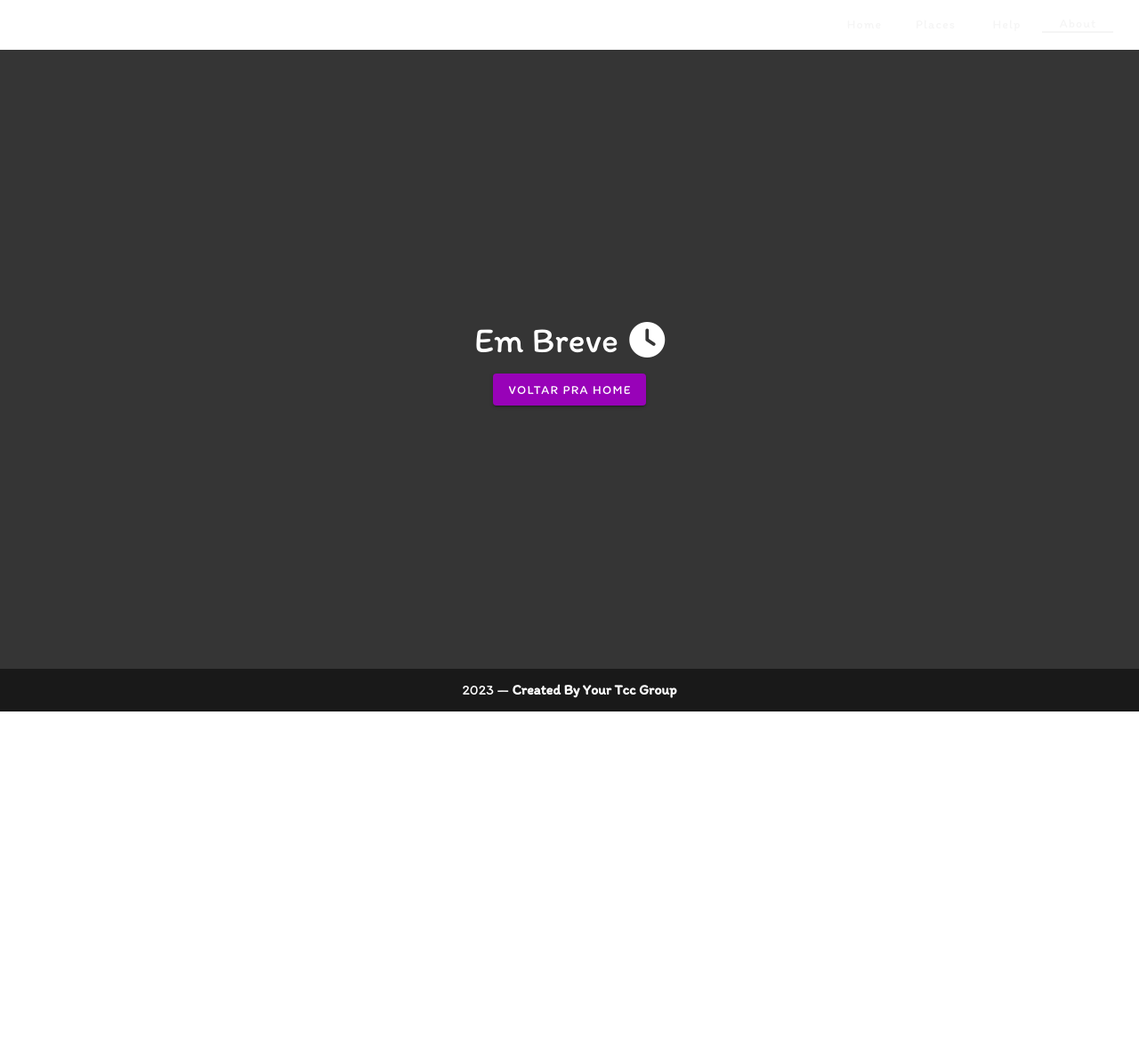
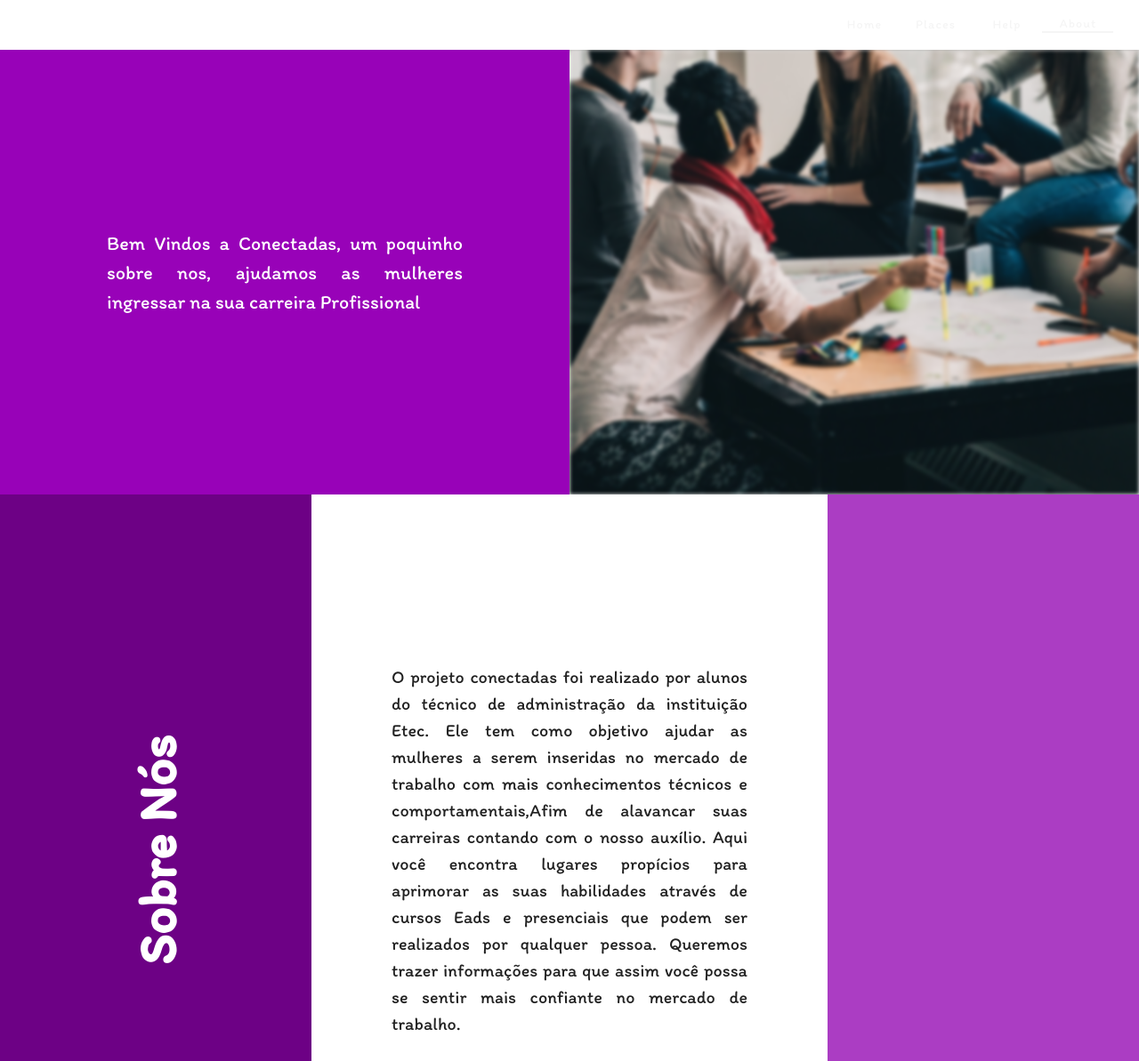
Before and after one commit to JValentim0707/conectadas, a Vue app: page /sobre in a window 1280 px wide. Shown: the top 1193 px of the page at 89% size. Before the commit the page ends 800 px from the top, so only its background shows below. Built offline with nearby package versions, Linux system fonts and the light colour scheme.

Commit message:
About Page

```diff
--- /dev/null
+++ b/src/components/AboutPage.vue
@@ -0,0 +1,122 @@
+<template>
+  <div class="container-wrapper">
+    <div class="container-content">
+      <div class="container-text">
+        <div>Bem Vindos a Conectadas, um poquinho sobre nos, ajudamos as mulheres ingressar na sua carreira Profissional</div>
+      </div>
+      <div class="content-image">
+        <v-img
+          lazy-src="../assets/womans-group.jpg"
+          src="../assets/womans-group.jpg"
+          max-width="100%"
+          height="100%"
+        ></v-img>
+      </div>
+    </div>
+    <div class="content-main">
+      <div class="first-box"><div>Sobre Nós</div></div>
+      <div class="box-content">
+        <div>
+          O projeto conectadas foi realizado por alunos do técnico de administração da instituição Etec. Ele tem como objetivo ajudar as mulheres a serem inseridas no mercado de trabalho com mais conhecimentos técnicos e comportamentais,Afim de alavancar suas carreiras contando com o nosso auxílio.
+          Aqui você encontra lugares propícios para aprimorar as suas habilidades através de cursos Eads e presenciais que podem ser realizados por qualquer pessoa.
+          Queremos trazer informações para que assim você possa se sentir mais confiante no mercado de trabalho.
+        </div>
+      </div>
+      <div class="second-box"></div>
+    </div>
+    <div class="container-content">
+      <div class="container-text dark-purple">
+        <div> Nossa Equipe é feita por X pessoas dando o seu melhor pra entregar pra vocês mulheres uma melhor experiencia proffiocional</div>
+      </div>
+      <div class="content-image">
+        <v-img
+          lazy-src="../assets/womans-group.jpg"
+          src="../assets/coworking.jpg"
+          max-width="100%"
+          height="100%"
+        ></v-img>
+      </div>
+    </div>
+  </div>
+</template>
+
+<script>
+export default {
+  name: 'AboutPage',
+  props: {
+    // msg: String
+  },
+  data: () => {
+    return {
+    }
+  },
+}
+</script>
+
+<!-- Add "scoped" attribute to limit CSS to this component only -->
+<style scoped lang="scss">
+.container-content{
+ display: flex;
+ widows: 100%;
+ height: 500px;
+ .container-text {
+  display: flex;
+  width: 50%;
+  height: 100%;
+  background-color: #9802B8;
+  justify-content: center;
+  align-items: center;
+  color: white;
+  div {
+    width: 400px !important;
+    font-size: 22px;
+    text-align: justify;
+  }
+ }
+
+ .dark-purple {
+  background-color: #2E0138 !important;
+ }
+ .content-image {
+  width: 50%;
+ }
+}
+.content-main {
+width: 100%;
+display: flex;
+justify-content: space-between;
+
+  .first-box {
+    background-color: #6D0185;
+    min-width: 350px;
+    height: 800px;
+    display: flex;
+    align-items: center;
+    justify-content: center;
+    div {
+      color: white;
+      font-weight: bold;
+      font-size: 60px;
+      writing-mode: vertical-rl ;
+      transform: rotate(180deg);
+    }
+  }
+
+  .box-content {
+    display: flex;
+    align-items: center;
+    justify-content: center;
+    div {
+      max-width: 400px;
+      font-size: 20px;
+      text-align: justify;
+    }
+  }
+
+  .second-box {
+    background-color: #AB3DC3;
+    min-width: 350px;
+    height: 800px;
+  }
+}
+</style>
--- a/src/components/ComingSoon.vue
+++ b/src/components/ComingSoon.vue
@@ -12,7 +12,7 @@
 
 <script>
 export default {
-  name: 'PlacesLearning',
+  name: 'ComingSoon',
   props: {
     // msg: String
   },
--- a/src/components/HelpPage.vue
+++ b/src/components/HelpPage.vue
@@ -1,19 +1,21 @@
 <template>
   <div class="container-wrapper d-flex">
-    <div class="content-text">
+    <!-- <div> -->
       <div class="image-card">
         <div>
           <div>Esta Precisando de Ajuda ?</div>
           <div>Nossa Equipe esta aqui para oque precisar</div>
         </div>
       </div>
+      <div style="width: 50%;">
         <v-img
           lazy-src="../assets/womensgroup.jpeg"
           src="../assets/womensgroup.jpeg"
-        min-width="50%"
+          max-width="100%"
           min-height="100%"
         ></v-img>
       </div>
+    <!-- </div> -->
     <div class="content-form">
       <div>
         <v-img
@@ -47,19 +49,28 @@
         <v-btn elevation="2" color="#9802B8" dark @click="sendForm">Enviar</v-btn>
       </div>
     </div>
-    <div class="alert-about" v-if="success">
+    <v-dialog
+      v-model="success"
+      width="400"
+    >
+
+      <v-card min-width="200px">
+        <div class="alert-about">
           <div class="alert-content">
             <v-icon color="white" size="80" class="mb-4">fa-regular fa-circle-check</v-icon>
             <div> Enviado com Sucesso</div>
             <div> em Breve entraremos em contanto</div>
           </div>
         </div>
+      </v-card>
+    </v-dialog>
   </div>
+
 </template>
 
 <script>
 export default {
-  name: 'PlacesLearning',
+  name: 'HelpPage',
   props: {
     // msg: String
   },
@@ -67,7 +78,7 @@ export default {
     success() {
       setTimeout(() => {
         this.success = false
-      }, "2000");
+      }, "3000");
     }
   },
   data: () => {
@@ -92,6 +103,11 @@ export default {
 
 <!-- Add "scoped" attribute to limit CSS to this component only -->
 <style scoped lang="scss">
+
+.image-container {
+  width: 100%;
+  height: 100%;
+}
 .image-card {
   text-align: left;
   display: flex;
@@ -109,7 +125,7 @@ export default {
 }
 .content-text {
   height: 100%;
-  width: 50%;
+  width: 100%;
 }
 .content-form {
   width: 100%;
@@ -135,8 +151,6 @@ export default {
   display: flex;
   justify-content: center;
   align-items: center;
-  position: absolute;
-  z-index: 3;
   .alert-content {
     align-items: center;
     justify-content: center;
@@ -145,7 +159,7 @@ export default {
     width: 400px;
     height: 300px;
     background-color: #6CB802;
-    border-radius: 10px;
+    // border-radius: 10px;
     color: white;
     font-size: 16px;
   }
--- a/src/router/index.js
+++ b/src/router/index.js
@@ -35,7 +35,7 @@ const routes = [
     // route level code-splitting
     // this generates a separate chunk (about.[hash].js) for this route
     // which is lazy-loaded when the route is visited.
-    component: () => import(/* webpackChunkName: "about" */ '../components/ComingSoon.vue')
+    component: () => import(/* webpackChunkName: "about" */ '../components/AboutPage.vue')
   },
 
 ]
```
Also changed, not shown: src/assets/coworking.jpg (added), src/assets/womans-group.jpg (added). Lines whose indentation alone changed are shown as unchanged.
